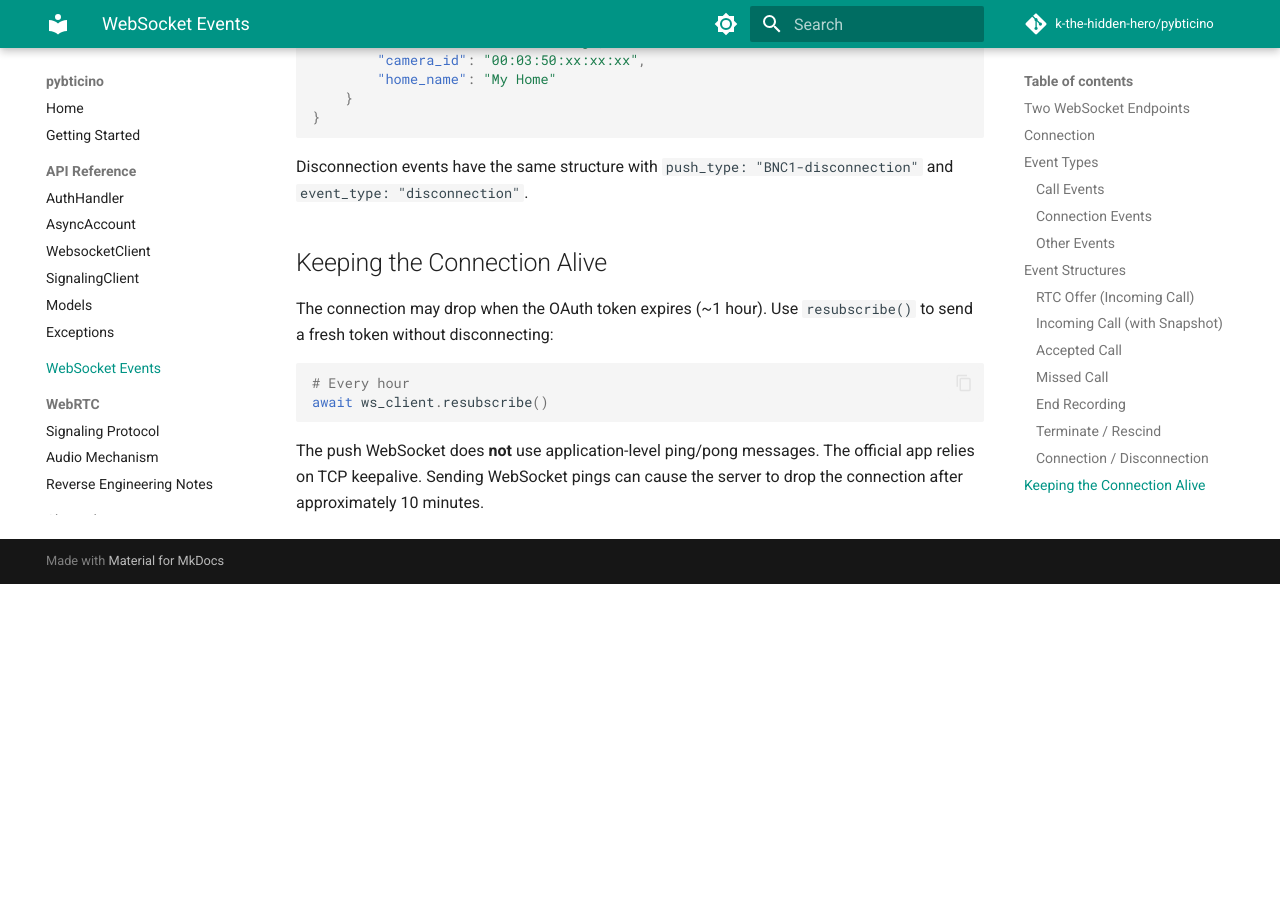
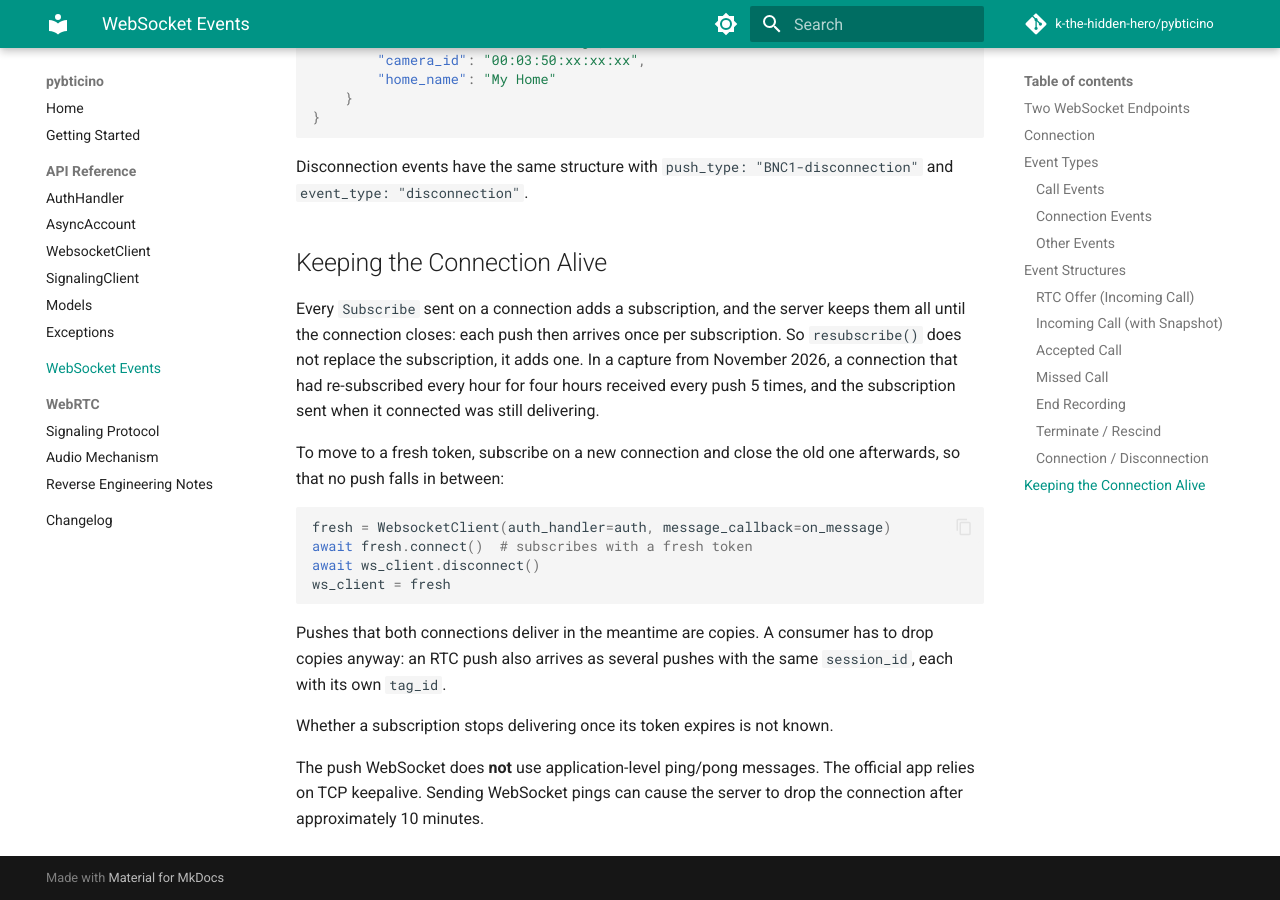
Before and after one commit to k-the-hidden-hero/pybticino, an MkDocs documentation site: the page built from docs/websocket-events.md, in a window 1280 px wide and 900 px high, scrolled down 4970 px. Built offline with MkDocs 1.6.1 and Material for MkDocs 9.7.7, drawn with Linux system fonts in a browser that asks for light colours; comment, search, counter and statistics services are not loaded; before the commit the page ends 5554 px from its top, so only the background shows below that.

Commit message:
docs: resubscribe() adds a subscription, it does not replace it
Every Subscribe sent on a push connection adds a subscription that lasts
until the connection closes, and each one delivers every push again. A
connection that re-subscribed every hour for four hours received every
push 5 times. The docs recommended resubscribe() for the hourly token
refresh; they now show how to subscribe on a new connection and close the
old one instead.

````diff
--- a/docs/websocket-events.md
+++ b/docs/websocket-events.md
@@ -220,11 +220,19 @@ Disconnection events have the same structure with `push_type: "BNC1-disconnectio
 
 ## Keeping the Connection Alive
 
-The connection may drop when the OAuth token expires (~1 hour). Use `resubscribe()` to send a fresh token without disconnecting:
+Every `Subscribe` sent on a connection adds a subscription, and the server keeps them all until the connection closes: each push then arrives once per subscription. So `resubscribe()` does not replace the subscription, it adds one. In a capture from November 2026, a connection that had re-subscribed every hour for four hours received every push 5 times, and the subscription sent when it connected was still delivering.
+
+To move to a fresh token, subscribe on a new connection and close the old one afterwards, so that no push falls in between:
 
 ```python
-# Every hour
-await ws_client.resubscribe()
+fresh = WebsocketClient(auth_handler=auth, message_callback=on_message)
+await fresh.connect()  # subscribes with a fresh token
+await ws_client.disconnect()
+ws_client = fresh
 ```
 
+Pushes that both connections deliver in the meantime are copies. A consumer has to drop copies anyway: an RTC push also arrives as several pushes with the same `session_id`, each with its own `tag_id`.
+
+Whether a subscription stops delivering once its token expires is not known.
+
 The push WebSocket does **not** use application-level ping/pong messages. The official app relies on TCP keepalive. Sending WebSocket pings can cause the server to drop the connection after approximately 10 minutes.
````
Also changed, not shown: README.md (+8 -4 lines), docs/webrtc-signaling.md (+1 -1 lines), 1 other file.
